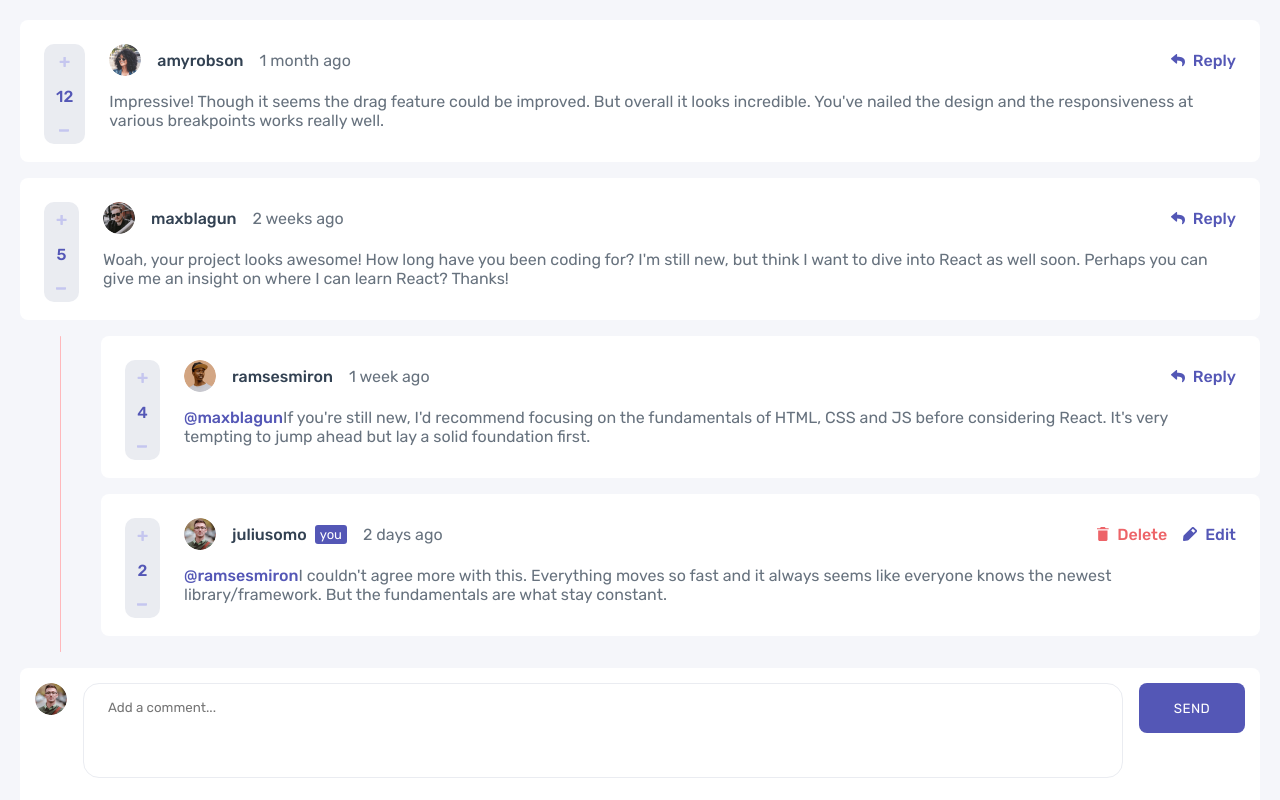
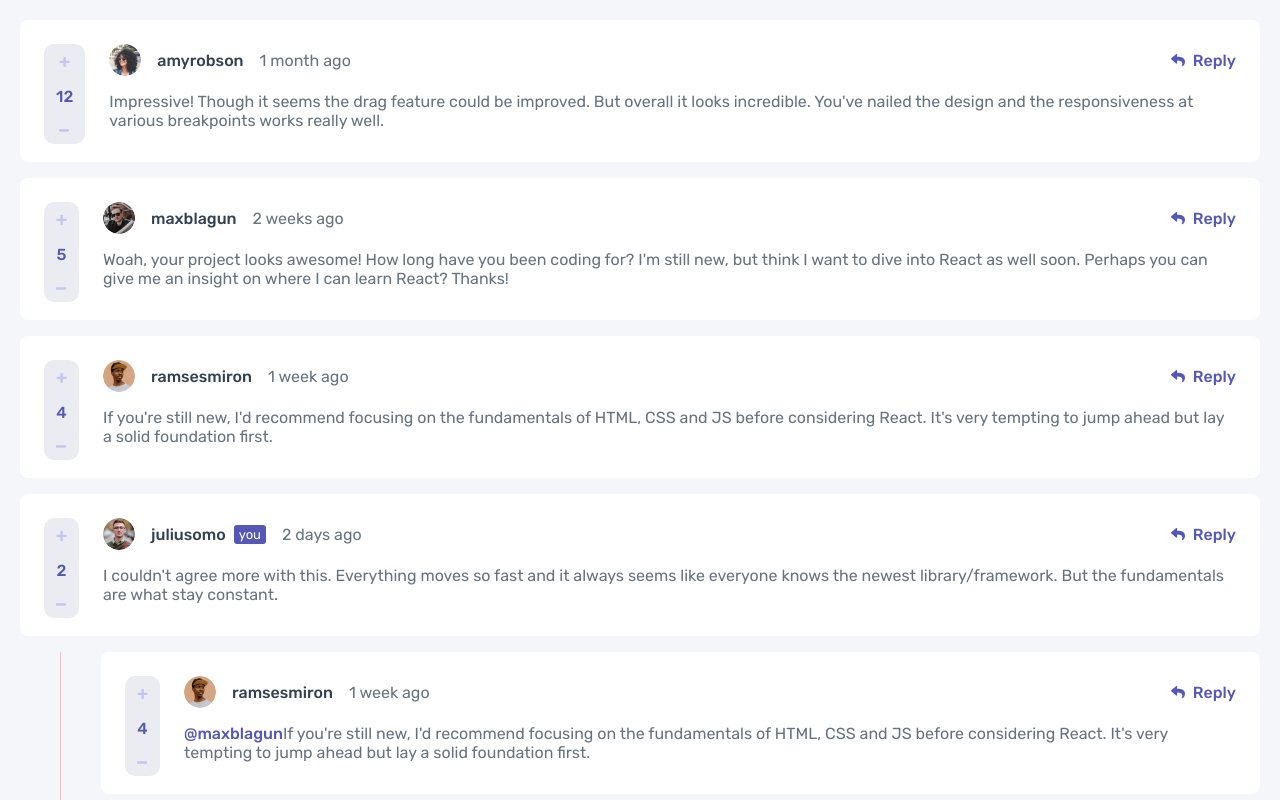
Before and after one commit to svyatoslavkk/interactive-comments-section-main, a React (Create React App) app: page / in a window 1280 px wide. Shown: the top 800 px of the page. Built offline with nearby package versions, Linux system fonts and the light colour scheme.

Commit message:
new array and tag you done

```diff
--- a/src/App.scss
+++ b/src/App.scss
@@ -173,16 +173,16 @@ p {
     opacity: $opacity-level;
 }
 
+.replies-line {
+    max-width: 1px;
+    width: 100%;
+    height: auto;
+    background-color: $pale-red;
+    border-radius: 2px;
+}
+
 .comment-replies-block {
     display: flex;
-
-    .replies-line {
-        max-width: 1px;
-        width: 100%;
-        height: auto;
-        background-color: $pale-red;
-        border-radius: 2px;
-    }
 }
 
 .message-options {
--- a/src/App.tsx
+++ b/src/App.tsx
@@ -59,6 +59,9 @@ function App() {
       <main>
         {commentsInfo.map((item: any, index) => (
           <div className='comment-block'>
+            {item.replyStatus ? (
+            <div className='replies-line'></div>
+            ): ("")}
             <div className='comment-item' key={index}>
               <LikesCounterDesktop
                 index={index}
@@ -71,6 +74,11 @@ function App() {
                     <div className='comment-item-header'>
                       <img src={item.image} className='avatar-img' alt="Avatar Image" />
                       <h4 className='username'>{item.username}</h4>
+                      {item.username === 'juliusomo' && (
+                          <div className='tag-you'>
+                            you
+                          </div>
+                        )}
                       <p className='date'>{item.date}</p>
                     </div>
                     <div className='reply-desktop' onClick={() => toggleReplyMode(index)}>
--- a/src/Data/commentsInfoArray.ts
+++ b/src/Data/commentsInfoArray.ts
@@ -1,10 +1,13 @@
 import imageAmyrobson from '../image-amyrobson.png';
 import imageMaxblagun from '../image-maxblagun.png';
+import imageJuliusomo from '../image-juliusomo.png';
+import imageRamsesmiron from '../image-ramsesmiron.png';
 
 export const commentsInfoArray = [
     {
       image: imageAmyrobson,
       username: 'amyrobson',
+      replyStatus: false,
       date: '1 month ago',
       comment: 'Impressive! Though it seems the drag feature could be improved. But overall it looks incredible. You\'ve nailed the design and the responsiveness at various breakpoints works really well.',
       numberOfLikes: 12,
@@ -14,10 +17,33 @@ export const commentsInfoArray = [
     {
       image: imageMaxblagun,
       username: 'maxblagun',
+      replyStatus: false,
       date: '2 weeks ago',
       comment: 'Woah, your project looks awesome! How long have you been coding for? I\'m still new, but think I want to dive into React as well soon. Perhaps you can give me an insight on where I can learn React?\nThanks!',
       numberOfLikes: 5,
       hasUpvoted: false,
       hasDownvoted: false,
     },
+    {
+      image: imageRamsesmiron,
+      username: 'ramsesmiron',
+      replyUsername: 'maxblagun',
+      replyStatus: true,
+      date: '1 week ago',
+      comment: 'If you\'re still new, I\'d recommend focusing on the fundamentals of HTML, CSS and JS before considering React. It\'s very tempting to jump ahead but lay a solid foundation first.',
+      numberOfLikes: 4,
+      hasUpvoted: false,
+      hasDownvoted: false,
+    },
+    {
+      image: imageJuliusomo,
+      username: 'juliusomo',
+      replyUsername: 'ramsesmiron',
+      replyStatus: true,
+      date: '2 days ago',
+      comment: 'I couldn\'t agree more with this. Everything moves so fast and it always seems like everyone knows the newest library/framework. But the fundamentals are what stay constant.',
+      numberOfLikes: 2,
+      hasUpvoted: false,
+      hasDownvoted: false,
+    },
   ];
```
